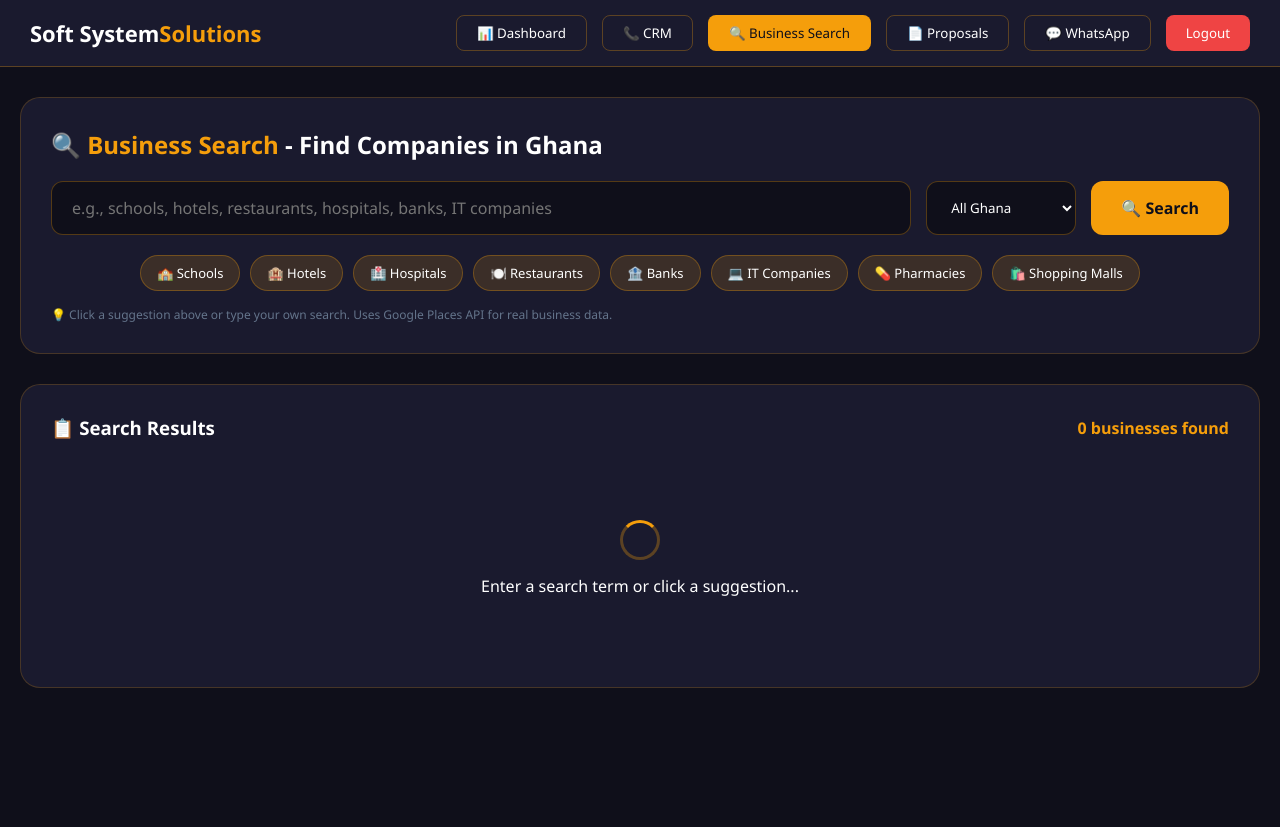
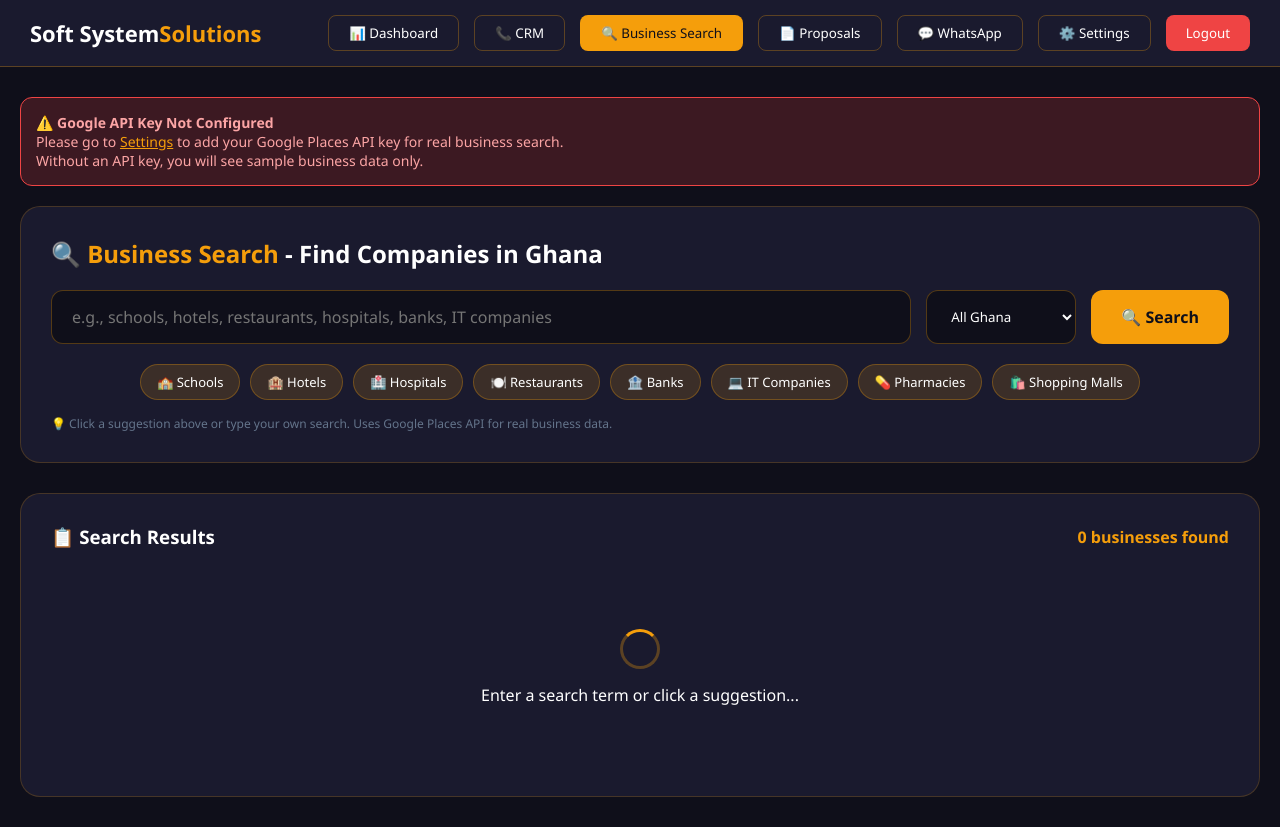
Before and after one commit to itechminifx-debug/softsystem-solutions, a website: page frontend/search.html in a window 1280 px wide. Before the commit the page ends 800 px from the top, so only its background shows below. Drawn offline with Linux system fonts and the light colour scheme; sample sign-in values are in the browser's storage.

Commit message:
Update search.html

```diff
--- a/frontend/search.html
+++ b/frontend/search.html
@@ -71,6 +71,25 @@
             max-width: 1400px;
             margin: 0 auto;
             padding: 30px 20px;
+        }
+
+        /* API Key Warning */
+        .api-warning {
+            background: rgba(239, 68, 68, 0.2);
+            border: 1px solid #ef4444;
+            border-radius: 12px;
+            padding: 15px;
+            margin-bottom: 20px;
+            display: none;
+        }
+
+        .api-warning p {
+            color: #fca5a5;
+            font-size: 14px;
+        }
+
+        .api-warning a {
+            color: #f59e0b;
         }
 
         .search-section {
@@ -285,11 +304,19 @@
             <button class="nav-btn active">🔍 Business Search</button>
             <button class="nav-btn" onclick="window.location.href='proposals.html'">📄 Proposals</button>
             <button class="nav-btn" onclick="window.location.href='whatsapp.html'">💬 WhatsApp</button>
+            <button class="nav-btn" onclick="window.location.href='settings.html'">⚙️ Settings</button>
             <button class="logout-btn" onclick="logout()">Logout</button>
         </div>
     </nav>
 
     <div class="container">
+        <!-- API Key Warning -->
+        <div id="apiWarning" class="api-warning">
+            <p>⚠️ <strong>Google API Key Not Configured</strong></p>
+            <p>Please go to <a href="settings.html">Settings</a> to add your Google Places API key for real business search.</p>
+            <p>Without an API key, you will see sample business data only.</p>
+        </div>
+
         <div class="search-section">
             <h2 class="search-title">🔍 <span>Business Search</span> - Find Companies in Ghana</h2>
 
@@ -346,9 +373,52 @@
 
         const API_URL = '';
 
+        // Check if API key exists in localStorage
+        function checkApiKey() {
+            const apiKey = localStorage.getItem('google_api_key');
+            const warningDiv = document.getElementById('apiWarning');
+
+            if (!apiKey) {
+                warningDiv.style.display = 'block';
+                return false;
+            }
+            warningDiv.style.display = 'none';
+            return true;
+        }
+
+        // Local fallback business database
+        const localBusinesses = {
+            schools: [
+                { name: "Ghana International School", location: "Accra", phone: "+233 30 221 1234", email: "info@gis.edu.gh", category: "school", rating: 4.5, description: "Premier international school in Accra." },
+                { name: "Achimota School", location: "Accra", phone: "+233 30 222 4567", email: "info@achimota.edu.gh", category: "school", rating: 4.6, description: "Famous mixed school established in 1924." },
+                { name: "Presbyterian Boys' Secondary School", location: "Accra", phone: "+233 30 222 9876", email: "info@presec.edu.gh", category: "school", rating: 4.7, description: "All-boys boarding school in Legon." },
+                { name: "Wesley Girls' High School", location: "Cape Coast", phone: "+233 33 202 5678", email: "info@wesleygirls.edu.gh", category: "school", rating: 4.8, description: "Top girls' school in Cape Coast." },
+                { name: "Living Spring Adventist Academy", location: "Accra", phone: "+233 24 123 4567", email: "info@livingspring.edu.gh", category: "school", rating: 4.4, description: "Private Christian school." }
+            ],
+            hotels: [
+                { name: "Labadi Beach Hotel", location: "Accra", phone: "+233 30 222 1234", email: "info@labadibeach.com", category: "hotel", rating: 4.7, description: "Luxury beachfront hotel." },
+                { name: "Movenpick Ambassador Hotel", location: "Accra", phone: "+233 30 222 5678", email: "info@movenpick.com", category: "hotel", rating: 4.8, description: "5-star hotel in central Accra." },
+                { name: "Kempinski Hotel", location: "Accra", phone: "+233 30 222 9012", email: "info@kempinski.com", category: "hotel", rating: 4.9, description: "Luxury hotel." }
+            ],
+            hospitals: [
+                { name: "Korle Bu Teaching Hospital", location: "Accra", phone: "+233 30 222 1234", email: "info@korlebu.gov.gh", category: "hospital", rating: 4.2, description: "Ghana's premier teaching hospital." },
+                { name: "Komfo Anokye Teaching Hospital", location: "Kumasi", phone: "+233 32 202 1234", email: "info@kath.gov.gh", category: "hospital", rating: 4.1, description: "Major referral hospital." }
+            ],
+            restaurants: [
+                { name: "Buka Restaurant", location: "Accra", phone: "+233 30 222 1234", email: "info@buka.com.gh", category: "restaurant", rating: 4.6, description: "Authentic Ghanaian cuisine." }
+            ],
+            banks: [
+                { name: "Ghana Commercial Bank", location: "Accra", phone: "+233 30 222 1234", email: "info@gcb.com.gh", category: "bank", rating: 4.2, description: "Largest commercial bank." }
+            ],
+            it: [
+                { name: "Soft System Solutions", location: "Accra", phone: "+233 24 000 0000", email: "info@softsystemsolutions.com", category: "it", rating: 5.0, description: "Software development and IT consulting." }
+            ]
+        };
+
         async function searchBusinesses() {
             const query = document.getElementById('searchQuery').value.trim();
             const location = document.getElementById('searchLocation').value;
+            const apiKey = localStorage.getItem('google_api_key');
 
             if (!query) {
                 showToast('Please enter a search term', 'error');
@@ -358,12 +428,13 @@
             document.getElementById('searchResults').innerHTML = `
                 <div class="loading">
                     <div class="spinner"></div>
-                    <p>Searching Google Places for ${escapeHtml(query)} in ${location || 'Ghana'}...</p>
+                    <p>Searching for ${escapeHtml(query)} in ${location || 'Ghana'}...</p>
                 </div>
             `;
 
+            // If API key exists, try Google Places API
+            if (apiKey) {
                 try {
-                // Call Google Places API through your backend proxy
                     const response = await fetch(`${API_URL}/api/search/google-places?query=${encodeURIComponent(query)}&location=${encodeURIComponent(location)}`, {
                         headers: { 'Authorization': `Bearer ${token}` }
                     });
@@ -374,43 +445,20 @@
                         displayGoogleResults(data.results);
                         document.getElementById('resultsCount').innerHTML = `${data.results.length} businesses found`;
                         showToast(`Found ${data.results.length} businesses from Google!`, 'success');
+                        return;
                     } else {
+                        console.log('Google API returned no results, using local database');
+                    }
+                } catch (error) {
+                    console.error('Google API error:', error);
+                }
+            }
+
             // Fallback to local database
             fallbackToLocalSearch(query, location);
         }
-            } catch (error) {
-                console.error('Google Places API error:', error);
-                // Fallback to local database
-                fallbackToLocalSearch(query, location);
-            }
-        }
 
         function fallbackToLocalSearch(query, location) {
-            // Local Ghana business database
-            const localBusinesses = {
-                schools: [
-                    { name: "Ghana International School", location: "Accra", phone: "+233 30 221 1234", email: "info@gis.edu.gh", category: "school", rating: 4.5, description: "Premier international school in Accra." },
-                    { name: "Achimota School", location: "Accra", phone: "+233 30 222 4567", email: "info@achimota.edu.gh", category: "school", rating: 4.6, description: "Famous mixed school established in 1924." },
-                    { name: "Presbyterian Boys' Secondary School", location: "Accra", phone: "+233 30 222 9876", email: "info@presec.edu.gh", category: "school", rating: 4.7, description: "All-boys boarding school in Legon." }
-                ],
-                hotels: [
-                    { name: "Labadi Beach Hotel", location: "Accra", phone: "+233 30 222 1234", email: "info@labadibeach.com", category: "hotel", rating: 4.7, description: "Luxury beachfront hotel." },
-                    { name: "Movenpick Ambassador Hotel", location: "Accra", phone: "+233 30 222 5678", email: "info@movenpick.com", category: "hotel", rating: 4.8, description: "5-star hotel in central Accra." }
-                ],
-                hospitals: [
-                    { name: "Korle Bu Teaching Hospital", location: "Accra", phone: "+233 30 222 1234", email: "info@korlebu.gov.gh", category: "hospital", rating: 4.2, description: "Ghana's premier teaching hospital." }
-                ],
-                restaurants: [
-                    { name: "Buka Restaurant", location: "Accra", phone: "+233 30 222 1234", email: "info@buka.com.gh", category: "restaurant", rating: 4.6, description: "Authentic Ghanaian cuisine." }
-                ],
-                banks: [
-                    { name: "Ghana Commercial Bank", location: "Accra", phone: "+233 30 222 1234", email: "info@gcb.com.gh", category: "bank", rating: 4.2, description: "Largest commercial bank in Ghana." }
-                ],
-                it: [
-                    { name: "Soft System Solutions", location: "Accra", phone: "+233 24 000 0000", email: "info@softsystemsolutions.com", category: "it", rating: 5.0, description: "Software development and IT consulting." }
-                ]
-            };
-
             const queryLower = query.toLowerCase();
             let results = [];
 
@@ -460,8 +508,8 @@
                     </div>
                     <div class="business-details">
                         <div>📍 <strong>Address:</strong> ${escapeHtml(biz.address || biz.location)}</div>
-                        <div>📞 <strong>Phone:</strong> ${escapeHtml(biz.phone || 'Not available')}</div>
-                        <div>📧 <strong>Email:</strong> ${escapeHtml(biz.email || 'Not available')}</div>
+                        <div>📞 <strong>Phone:</strong> ${escapeHtml(biz.phone || 'Call for info')}</div>
+                        <div>📧 <strong>Email:</strong> ${escapeHtml(biz.email || 'Visit for details')}</div>
                         ${biz.description ? `<div>📝 ${escapeHtml(biz.description)}</div>` : ''}
                     </div>
                     <div class="action-buttons">
@@ -512,7 +560,9 @@
             toast.textContent = message;
             toast.style.backgroundColor = type === 'error' ? '#ef4444' : type === 'info' ? '#3b82f6' : '#10b981';
             toast.style.display = 'block';
-            setTimeout(() => toast.style.display = 'none', 3000);
+            setTimeout(() => {
+                toast.style.display = 'none';
+            }, 3000);
         }
 
         function logout() {
@@ -535,6 +585,9 @@
                 searchBusinesses();
             }
         });
+
+        // Check API key on page load
+        checkApiKey();
     </script>
 </body>
 </html>
```
Lines whose indentation alone changed are shown as unchanged.
